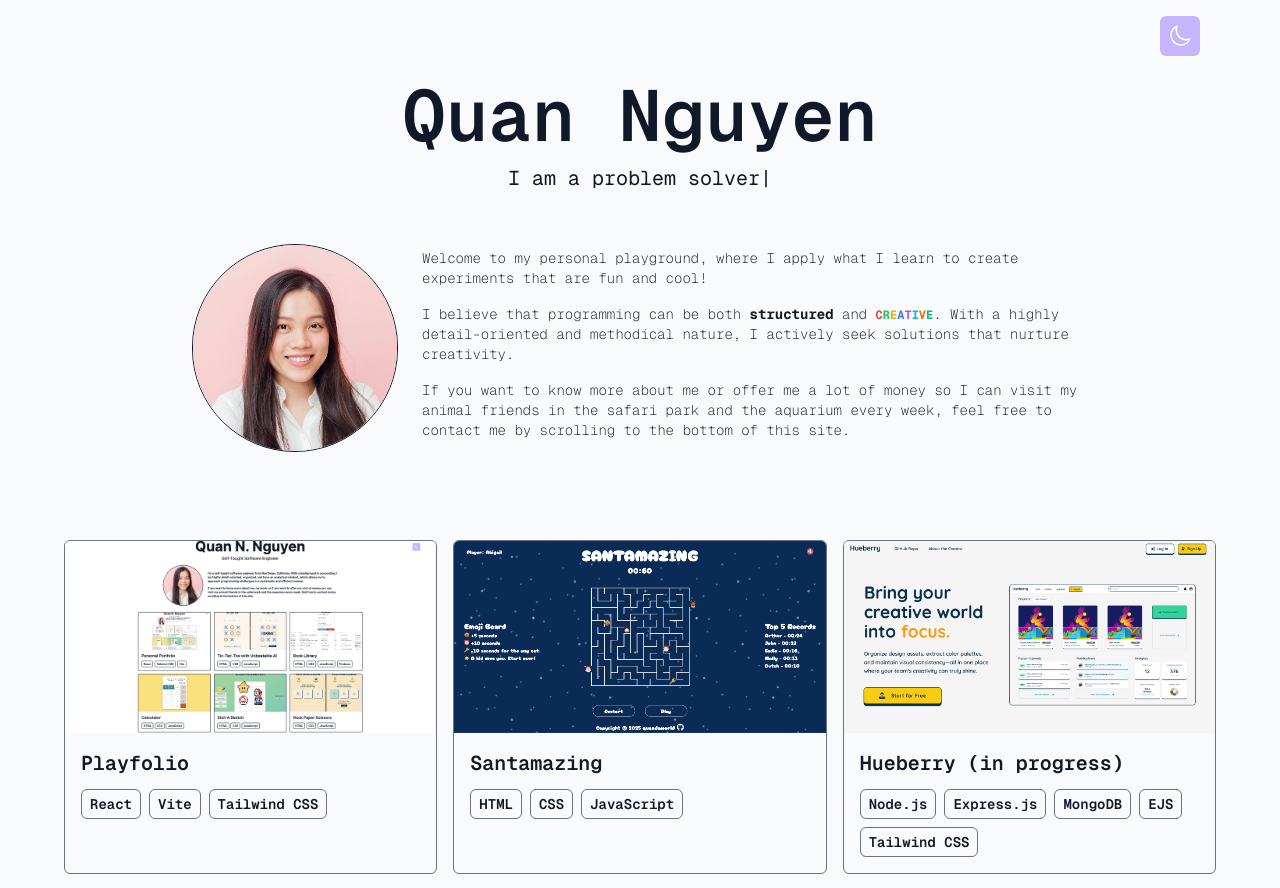
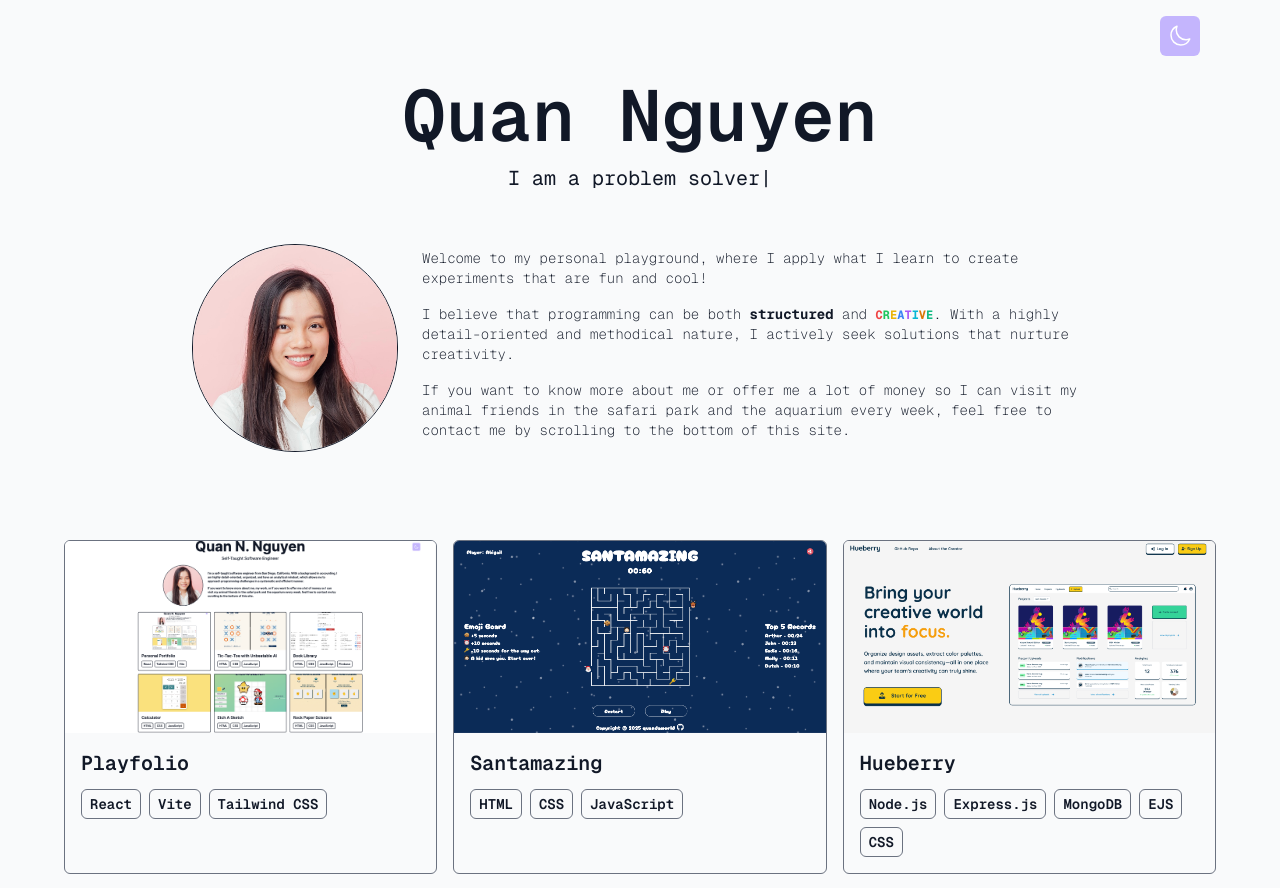
Before and after one commit to quandaworld/personal-portfolio, a React (Vite) app: page / in a window 1280 px wide. Shown: the top 888 px of the page. Built offline with nearby package versions, Linux system fonts and the light colour scheme; grey boxes are pictures that could not be loaded.

Commit message:
Update hueberry link

```diff
--- a/data/portfolio.js
+++ b/data/portfolio.js
@@ -12,10 +12,10 @@ export default [
     link: 'https://quandaworld.github.io/santamazing/',
   },
   {
-    title: 'Hueberry (in progress)',
+    title: 'Hueberry',
     imgUrl: '/assets/hueberry.png',
-    stack: ['Node.js', 'Express.js', 'MongoDB', 'EJS', 'Tailwind CSS'],
-    link: 'https://github.com/quandaworld/hueberry/',
+    stack: ['Node.js', 'Express.js', 'MongoDB', 'EJS', 'CSS'],
+    link: 'https://hueberry-3fc9d323e30c.herokuapp.com/',
   },
   {
     title: 'Bookaboo',
```
